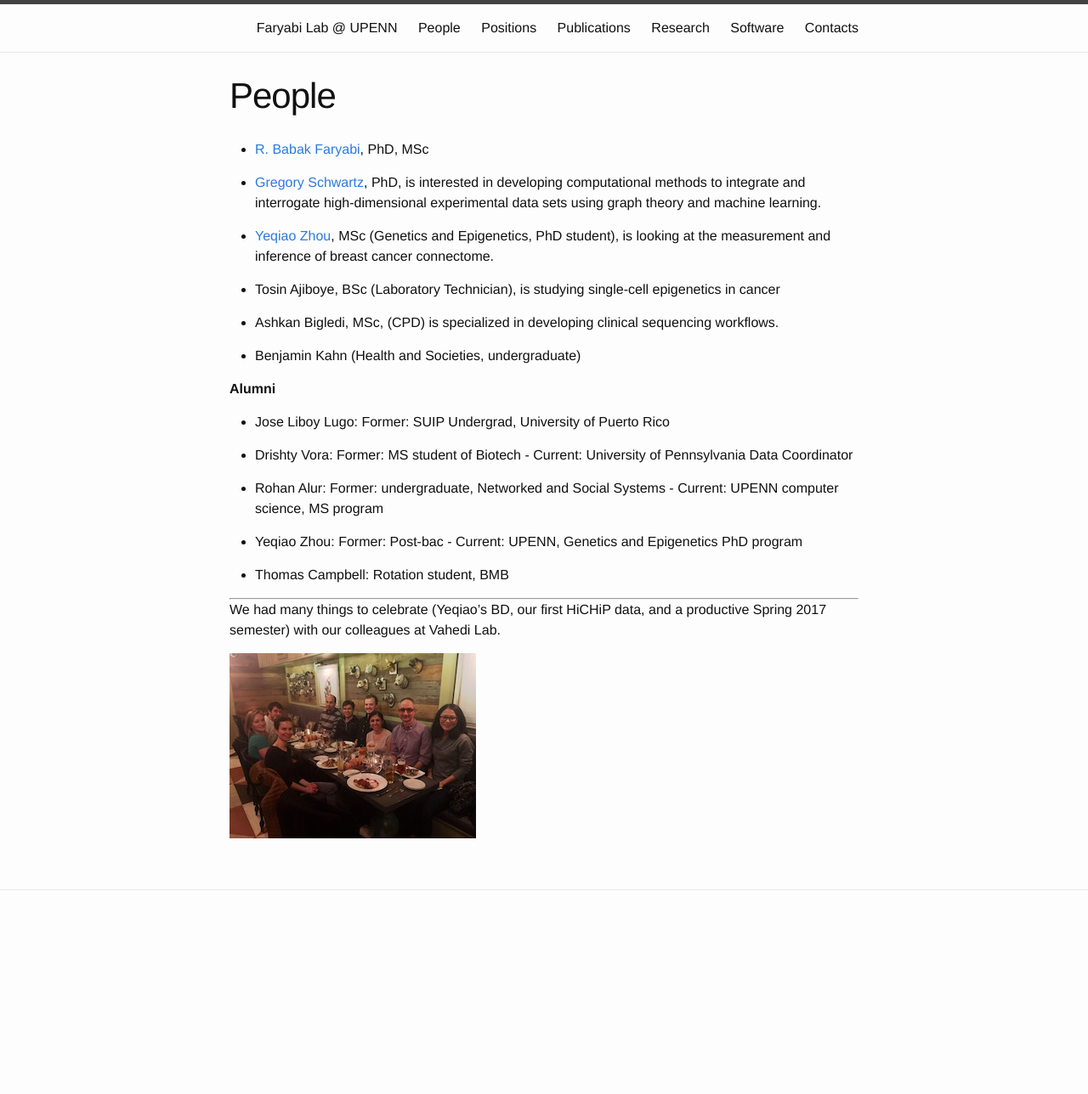
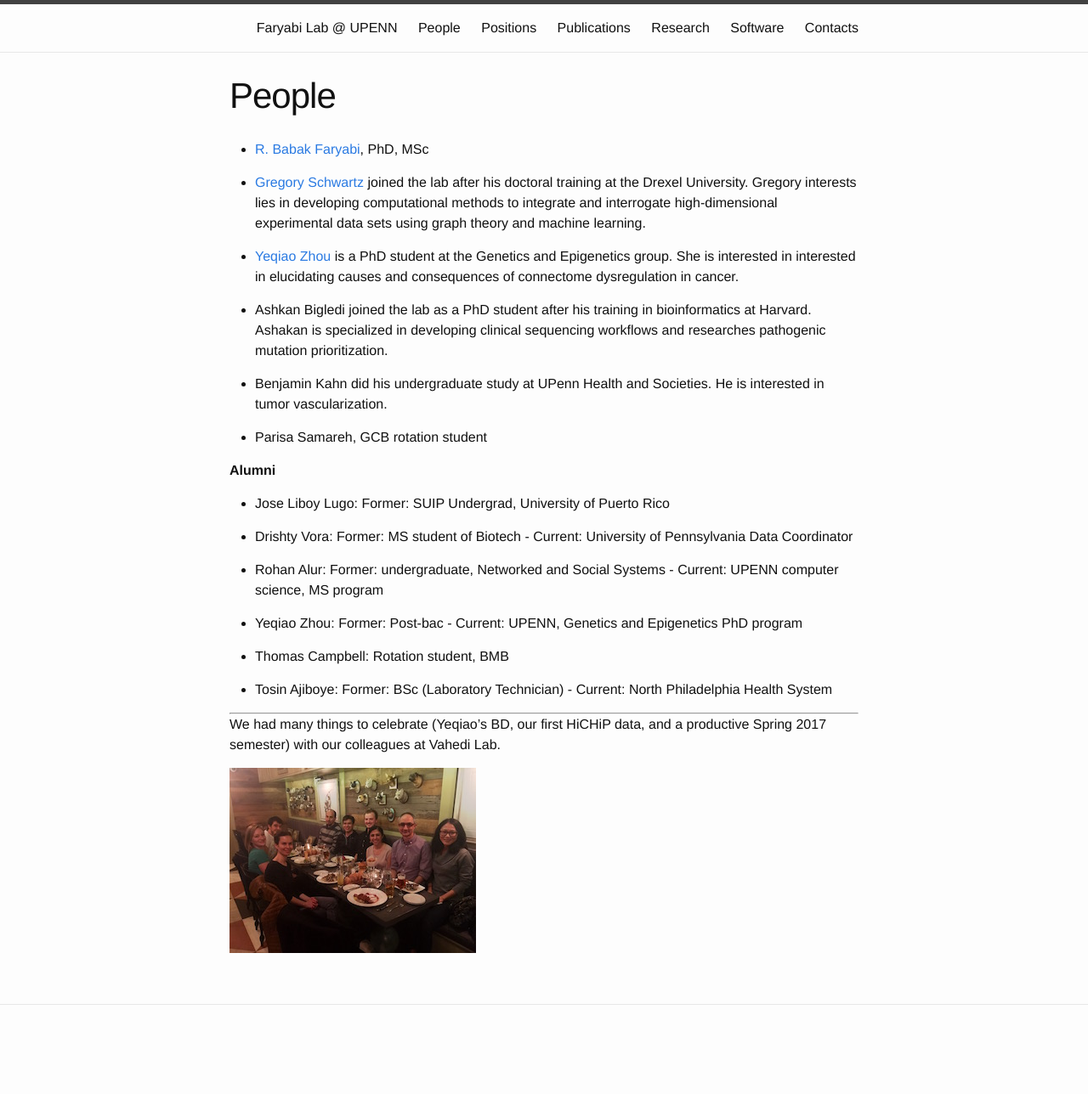
Before and after one commit to faryabib/faryabib.github.io, a Jekyll site: the page built from people.md, in a window 1280 px wide. Shown: the whole page at 85% size. Built offline with Jekyll 4.4.1, drawn with Linux system fonts in a browser that asks for light colours; before the commit the page ends 1153 px from its top, so only the background shows below that.

Commit message:
Update people.md

```diff
--- a/people.md
+++ b/people.md
@@ -6,15 +6,15 @@ permalink: /people.html
 
 * [R. Babak Faryabi](PBabak.html), PhD, MSc
 
-* [Gregory Schwartz](https://github.com/GregorySchwartz), PhD, is interested in developing computational methods to integrate and interrogate high-dimensional experimental data sets using graph theory and machine learning.
+* [Gregory Schwartz](https://github.com/GregorySchwartz) joined the lab after his doctoral training at the Drexel University. Gregory interests lies in developing computational methods to integrate and interrogate high-dimensional experimental data sets using graph theory and machine learning.
 
-* [Yeqiao Zhou](https://twitter.com/GiseleYZhou), MSc (Genetics and Epigenetics, PhD student), is looking at the measurement and inference of breast cancer connectome.
+* [Yeqiao Zhou](https://twitter.com/GiseleYZhou) is a PhD student at the Genetics and Epigenetics group. She is interested in interested in elucidating causes and consequences of connectome dysregulation in cancer.
 
-* Tosin Ajiboye, BSc (Laboratory Technician), is studying single-cell epigenetics in cancer
+* Ashkan Bigledi joined the lab as a PhD student after his training in bioinformatics at Harvard. Ashakan is specialized in developing clinical sequencing workflows and researches pathogenic mutation prioritization.
 
-* Ashkan Bigledi, MSc, (CPD) is specialized in developing clinical sequencing workflows.
+* Benjamin Kahn did his undergraduate study at UPenn Health and Societies. He is interested in tumor vascularization.
 
-* Benjamin Kahn (Health and Societies, undergraduate)
+* Parisa Samareh, GCB rotation student
 
 
 **Alumni**
@@ -29,6 +29,8 @@ permalink: /people.html
 
 * Thomas Campbell: Rotation student, BMB
 
+* Tosin Ajiboye: Former: BSc (Laboratory Technician) - Current: North Philadelphia Health System
+
 
 ----
 
```
